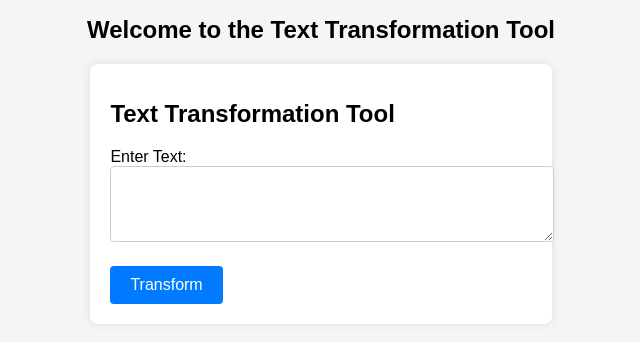
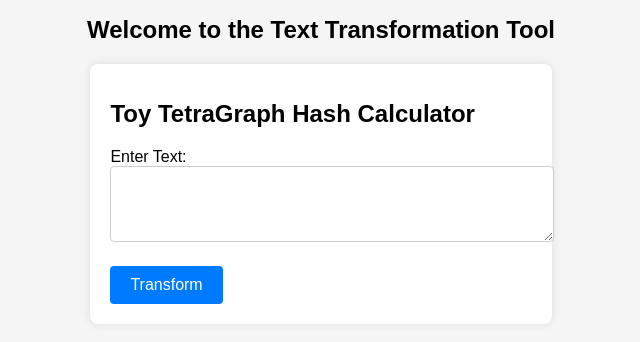
Before and after one commit to AlecNesatColak/toy-tetragraph-hash-tool, a React (Create React App) app in the folder frontend/: page / in a window 1280 px wide. Shown: the top 342 px of the page, without its empty margins (319-959 px from the left). Built offline with nearby package versions, Linux system fonts and the light colour scheme.

Commit message:
Title change

```diff
--- a/frontend/src/pages/TextTransformation.js
+++ b/frontend/src/pages/TextTransformation.js
@@ -45,7 +45,7 @@ function TextTransformation() {
 
   return (
     <div className="container">
-      <h1>Text Transformation Tool</h1>
+      <h1>Toy TetraGraph Hash Calculator</h1>
       <form onSubmit={handleSubmit}>
         <div className="form-group">
           <label htmlFor="inputText">Enter Text:</label>
```
